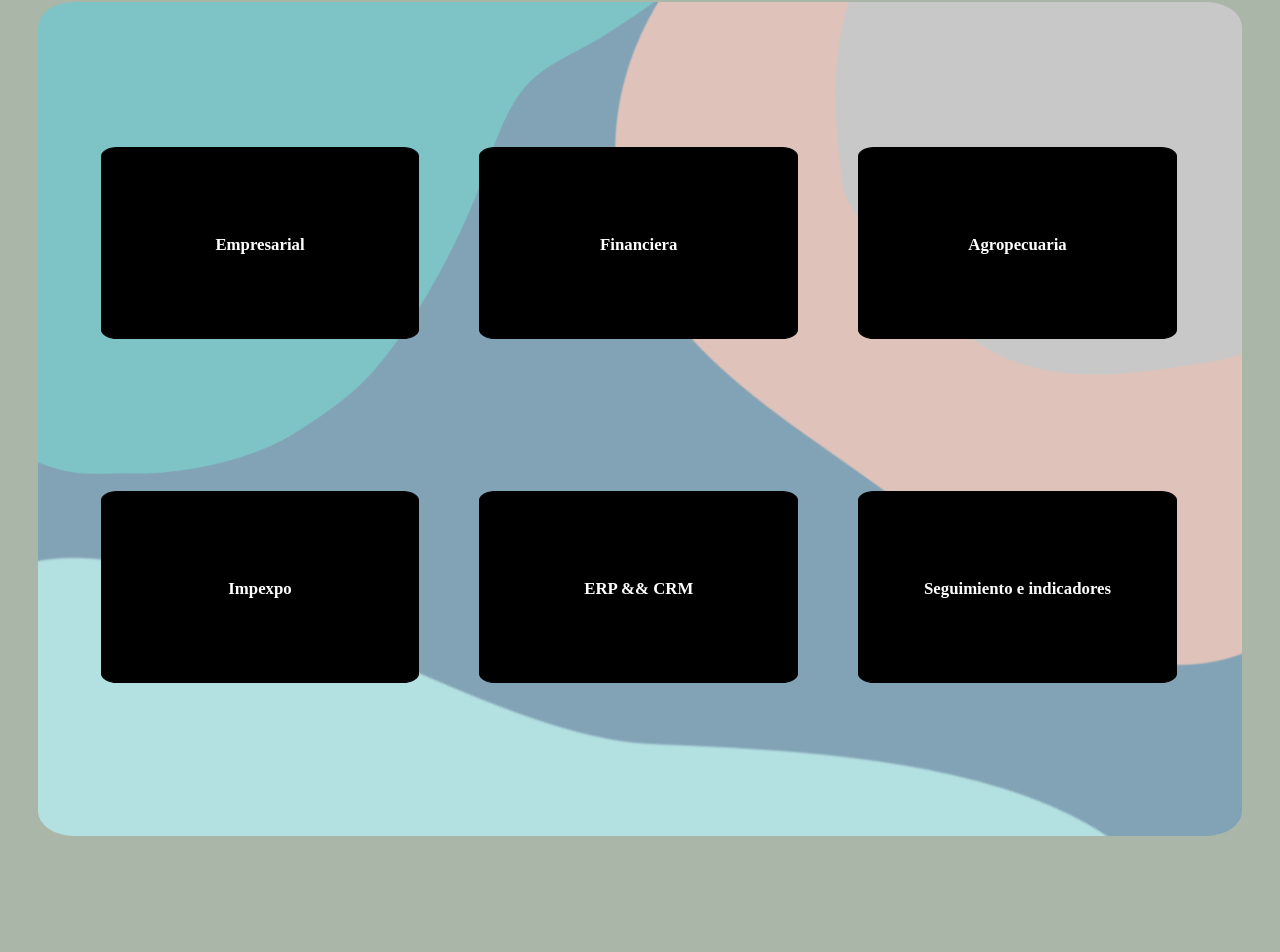
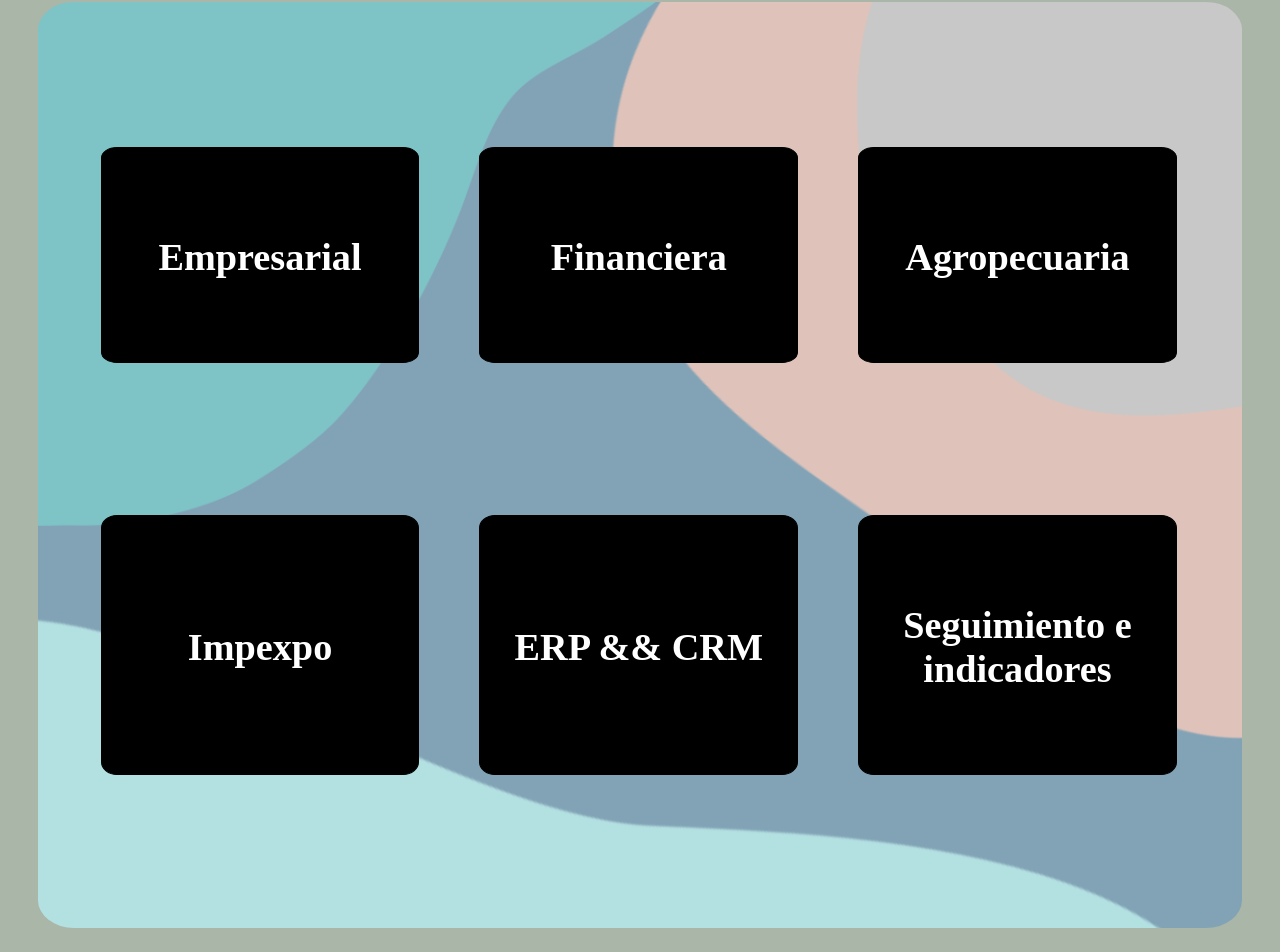
Before and after one commit to rpruiz33/planexIA, a React (Create React App) app: page / in a window 1280 px wide. Shown: the part 2260-3212 px from the top of the page. Built offline with nearby package versions, Linux system fonts and the light colour scheme.

Commit message:
ajustes no hay plata

```diff
--- a/src/components/ServiceList.css
+++ b/src/components/ServiceList.css
@@ -47,7 +47,7 @@ p {
   text-decoration: none;
   font-weight: bold;
   margin: 3% 0% 2% 0%;
-  font-size: 105%;;
+  font-size: 239%;
   width: 100%;
   padding: 24% 17% 24% 0%;
 }
```
